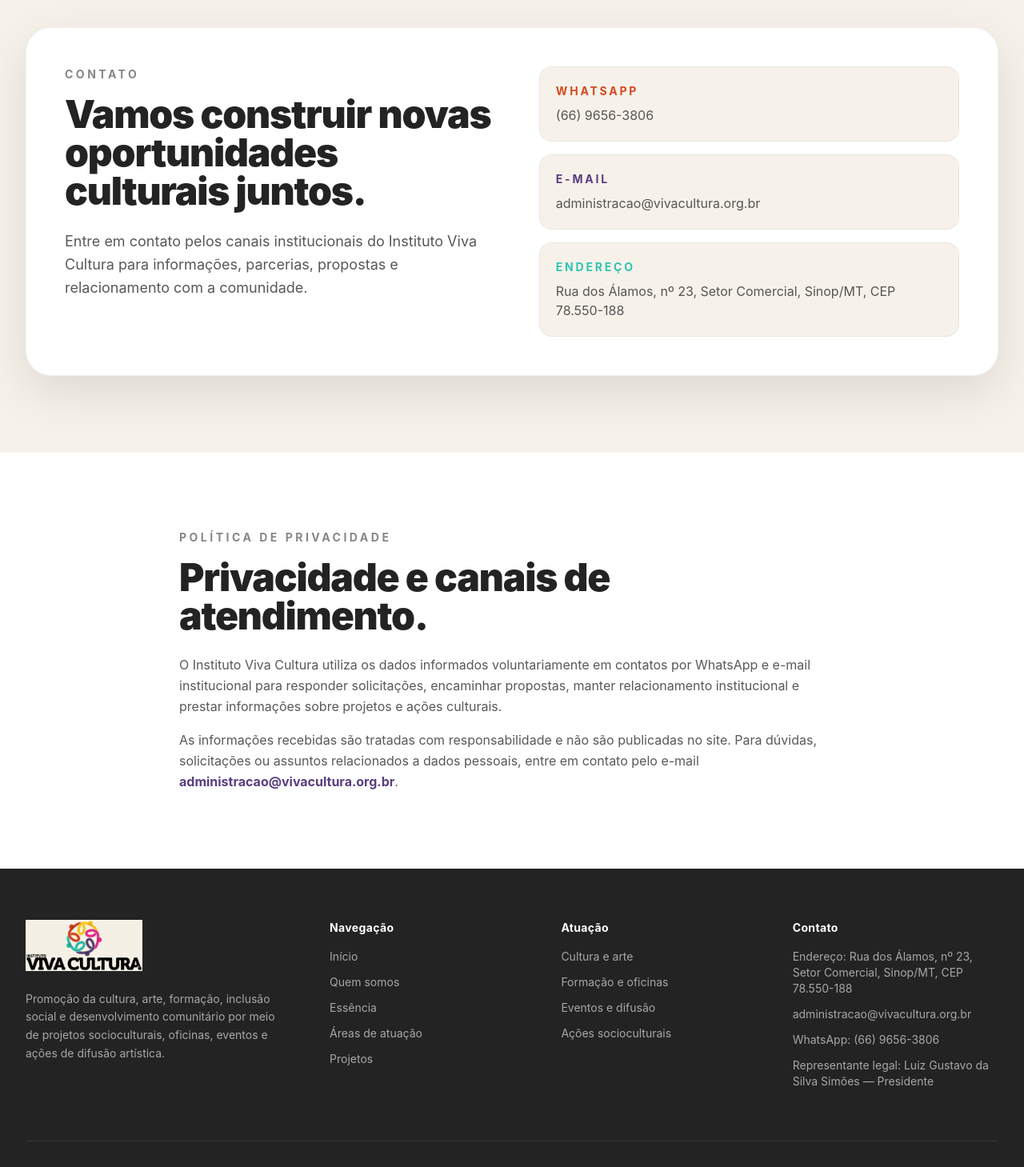
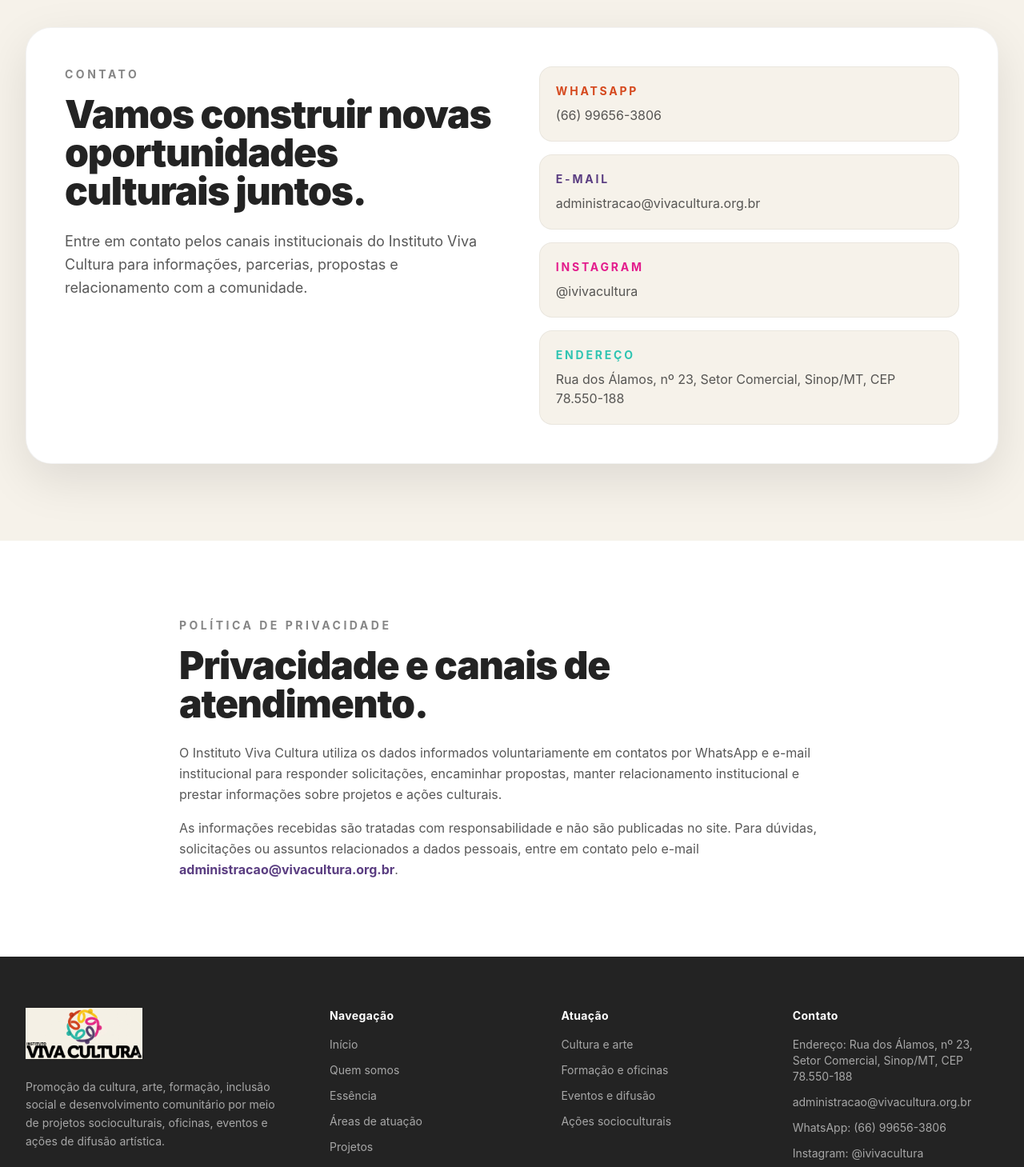
Before and after one commit to engenheiroluizsimoes-del/vivacultura-site, a React (Vite) app: page / in a window 1280 px wide. Shown: the part 5480-6939 px from the top of the page at 80% size. Built offline with nearby package versions, Linux system fonts and the light colour scheme.

Commit message:
Corrige contato e Instagram institucional

```diff
--- a/src/app/App.tsx
+++ b/src/app/App.tsx
@@ -365,6 +365,10 @@
                     <div className="text-sm uppercase tracking-[0.2em] font-bold text-[var(--color-purplev)]">E-mail</div>
                     <div className="mt-2 text-[var(--color-graphite)]/76 break-words">{instituto.email}</div>
                   </a>
+                  <a href={instituto.instagramUrl} {...externalLinkProps} className="rounded-2xl border border-black/5 p-5 bg-[var(--color-cream)] hover:border-[var(--color-pinkv)]/30 transition-colors">
+                    <div className="text-sm uppercase tracking-[0.2em] font-bold text-[var(--color-pinkv)]">Instagram</div>
+                    <div className="mt-2 text-[var(--color-graphite)]/76">{instituto.instagram}</div>
+                  </a>
                   <div className="rounded-2xl border border-black/5 p-5 bg-[var(--color-cream)]">
                     <div className="text-sm uppercase tracking-[0.2em] font-bold text-[var(--color-tealv)]">Endereço</div>
                     <div className="mt-2 text-[var(--color-graphite)]/76">{instituto.endereco}</div>
@@ -430,6 +434,7 @@
                 <li>Endereço: {instituto.endereco}</li>
                 <li><a href={`mailto:${instituto.email}`} className="hover:text-white transition-colors break-words">{instituto.email}</a></li>
                 <li><a href={instituto.whatsappLink} {...externalLinkProps} className="hover:text-white transition-colors">WhatsApp: {instituto.telefoneVisual}</a></li>
+                <li><a href={instituto.instagramUrl} {...externalLinkProps} className="hover:text-white transition-colors">Instagram: {instituto.instagram}</a></li>
                 <li>Representante legal: {instituto.representanteLegal} — {instituto.cargo}</li>
               </ul>
             </div>
--- a/src/data/instituto.ts
+++ b/src/data/instituto.ts
@@ -2,12 +2,12 @@
 
 export const instituto = {
   nome: 'Instituto Viva Cultura',
-  telefone: '6696563806',
-  telefoneVisual: '(66) 9656-3806',
-  whatsappNumero: '556696563806',
-  whatsappLinkBase: 'https://wa.me/556696563806',
+  telefone: '66996563806',
+  telefoneVisual: '(66) 99656-3806',
+  whatsappNumero: '5566996563806',
+  whatsappLinkBase: 'https://wa.me/5566996563806',
   whatsappMensagem: whatsappMessage,
-  whatsappLink: `https://wa.me/556696563806?text=${encodeURIComponent(whatsappMessage)}`,
+  whatsappLink: `https://wa.me/5566996563806?text=${encodeURIComponent(whatsappMessage)}`,
   email: 'administracao@vivacultura.org.br',
   representanteLegal: 'Luiz Gustavo da Silva Simões',
   cargo: 'Presidente',
@@ -19,5 +19,6 @@
     'O Instituto Viva Cultura atua na promoção da cultura, da arte, da formação e da inclusão social, desenvolvendo projetos socioculturais, oficinas, eventos, ações de difusão artística, capacitação, preservação cultural e fortalecimento comunitário.',
   rodapeTexto:
     'Promoção da cultura, arte, formação, inclusão social e desenvolvimento comunitário por meio de projetos socioculturais, oficinas, eventos e ações de difusão artística.',
-  instagram: null,
+  instagram: '@ivivacultura',
+  instagramUrl: 'https://www.instagram.com/ivivacultura/',
 } as const;
```
